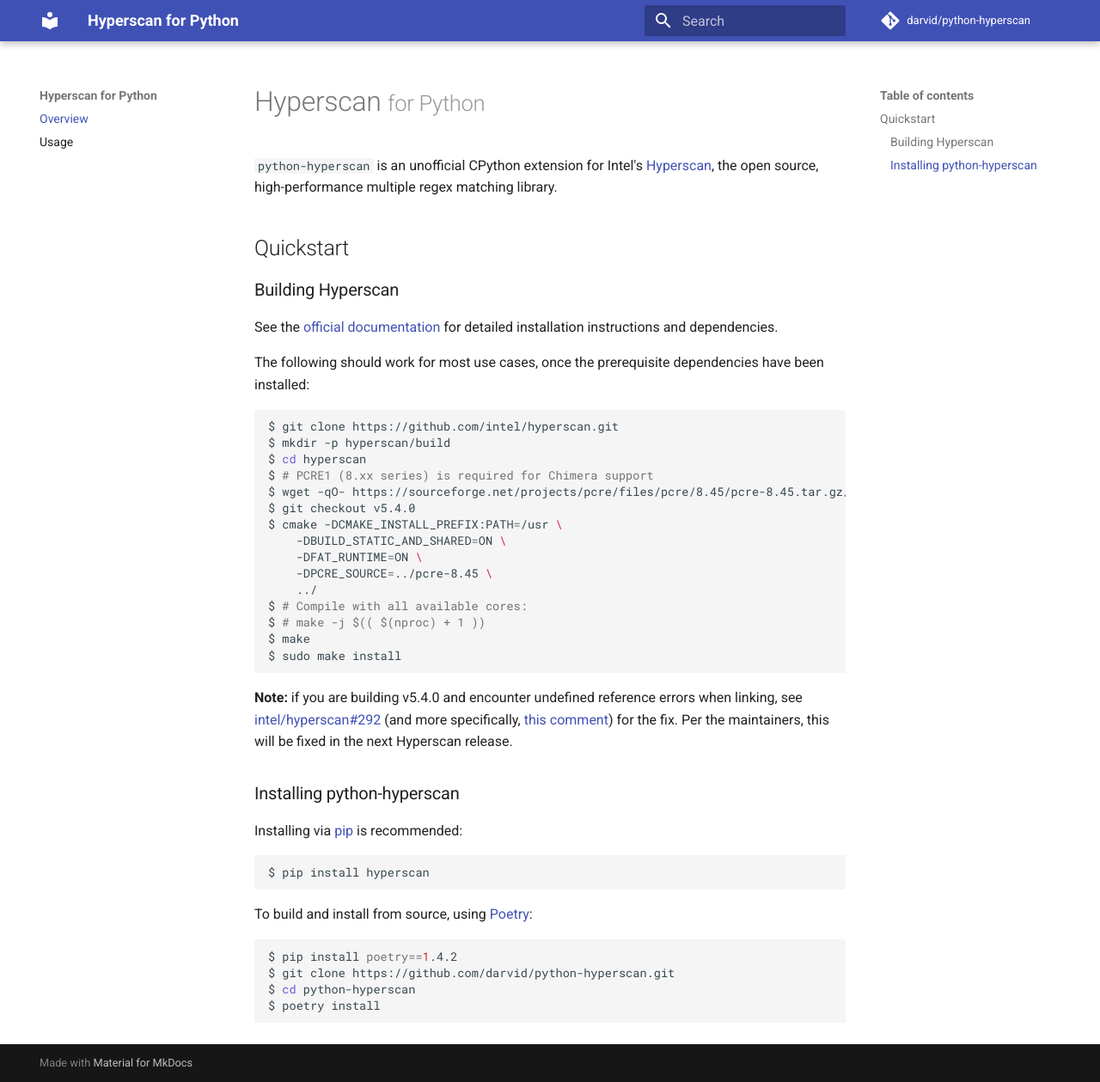
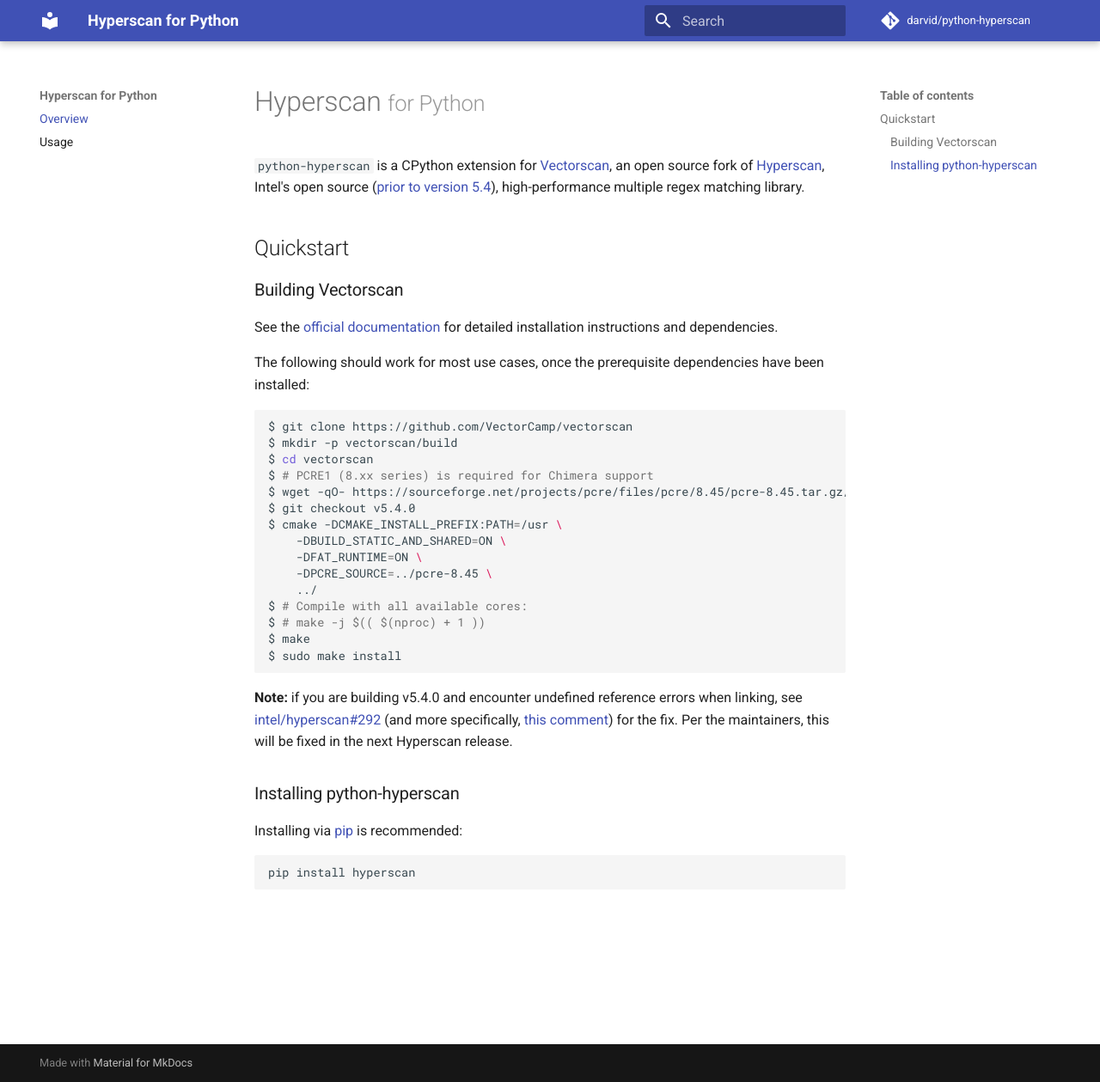
Before and after one commit to darvid/python-hyperscan, an MkDocs documentation site: the page built from docs/index.md, in a window 1280 px wide and 1259 px high. Shown: the whole window at 86% size. Built offline with MkDocs 1.6.1 and Material for MkDocs 9.7.7, drawn with Linux system fonts in a browser that asks for light colours; comment, search, counter and statistics services are not loaded.

Commit message:
fix: :bug: update docs, force release for macOS arm wheels

````diff
--- a/docs/index.md
+++ b/docs/index.md
@@ -1,23 +1,24 @@
 # Hyperscan <small>for Python</small>
 
-``python-hyperscan`` is an unofficial CPython extension for
-Intel's [Hyperscan][1], the open source, high-performance multiple regex
-matching library.
+``python-hyperscan`` is a CPython extension for [Vectorscan][1], an
+open source fork of [Hyperscan][2], Intel's open source
+([prior to version 5.4][3]), high-performance multiple regex matching
+library.
 
 ## Quickstart
 
-### Building Hyperscan
+### Building Vectorscan
 
-See the [official documentation][3] for detailed installation
+See the [official documentation][4] for detailed installation
 instructions and dependencies.
 
 The following should work for most use cases, once the prerequisite
 dependencies have been installed:
 
 ```shell
-$ git clone https://github.com/intel/hyperscan.git
-$ mkdir -p hyperscan/build
-$ cd hyperscan
+$ git clone https://github.com/VectorCamp/vectorscan
+$ mkdir -p vectorscan/build
+$ cd vectorscan
 $ # PCRE1 (8.xx series) is required for Chimera support
 $ wget -qO- https://sourceforge.net/projects/pcre/files/pcre/8.45/pcre-8.45.tar.gz/download | tar xvz
 $ git checkout v5.4.0
@@ -39,26 +40,16 @@
 
 ### Installing python-hyperscan
 
-Installing via [pip][4] is recommended:
+Installing via [pip][5] is recommended:
 
 ```shell
-$ pip install hyperscan
+pip install hyperscan
 ```
 
-To build and install from source, using [Poetry][5]:
-
-```shell
-$ pip install poetry==1.4.2
-$ git clone https://github.com/darvid/python-hyperscan.git
-$ cd python-hyperscan
-$ poetry install
-```
-
-
-[1]: https://01.org/hyperscan
-[2]: https://github.com/pypa/manylinux
-[3]: http://intel.github.io/hyperscan/dev-reference/getting_started.html#very-quick-start
-[4]: https://pypi.org/project/pip/
-[5]: https://poetry.eustace.io/
-[6]: https://github.com/intel/hyperscan/issues/292
-[7]: https://github.com/intel/hyperscan/issues/292#issuecomment-762635447
+[1]: https://www.vectorcamp.gr/vectorscan/
+[2]: https://www.hyperscan.io/
+[3]: https://github.com/VectorCamp/vectorscan?tab=readme-ov-file#hyperscan-license-change-after-54
+[4]: https://github.com/VectorCamp/vectorscan
+[5]: https://pypi.org/project/pip/
+[6]: https://poetry.eustace.io/
+[7]: https://github.com/intel/hyperscan/issues/292
````
Also changed, not shown: 1 other file.
